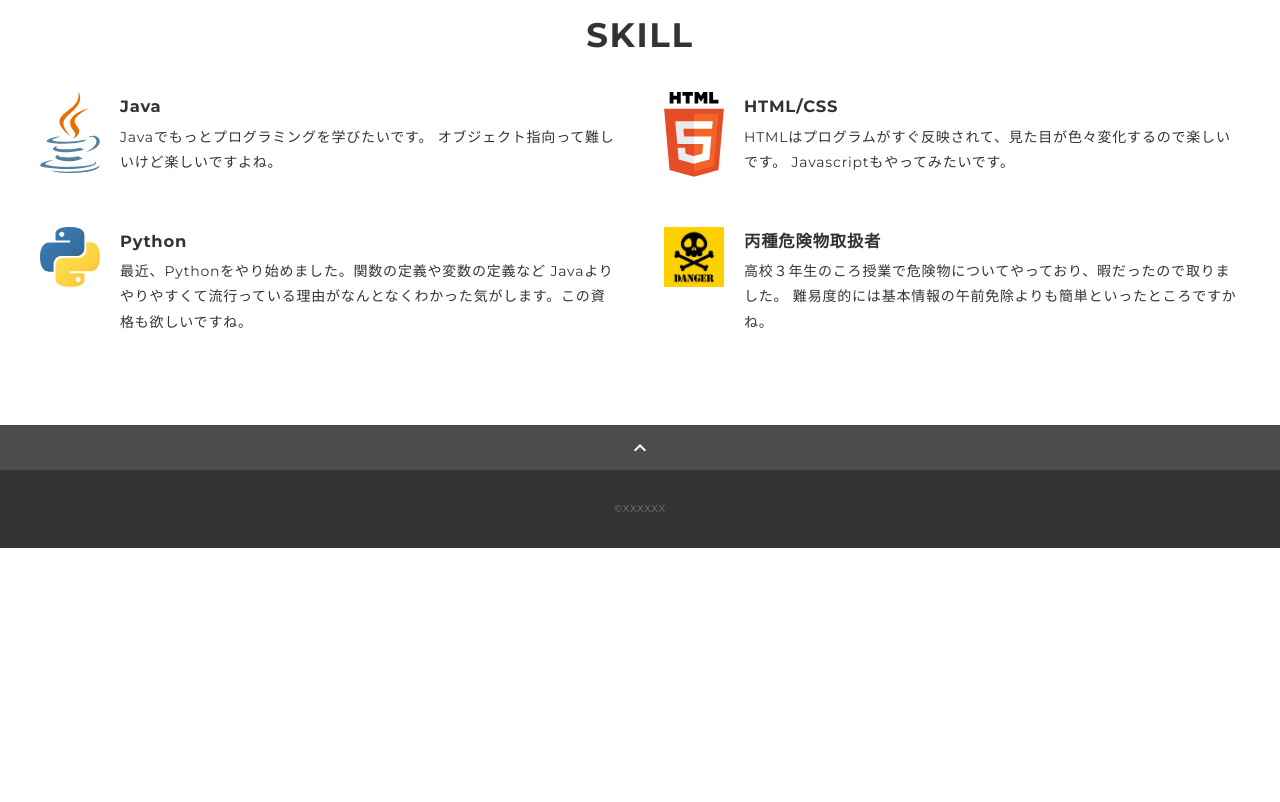
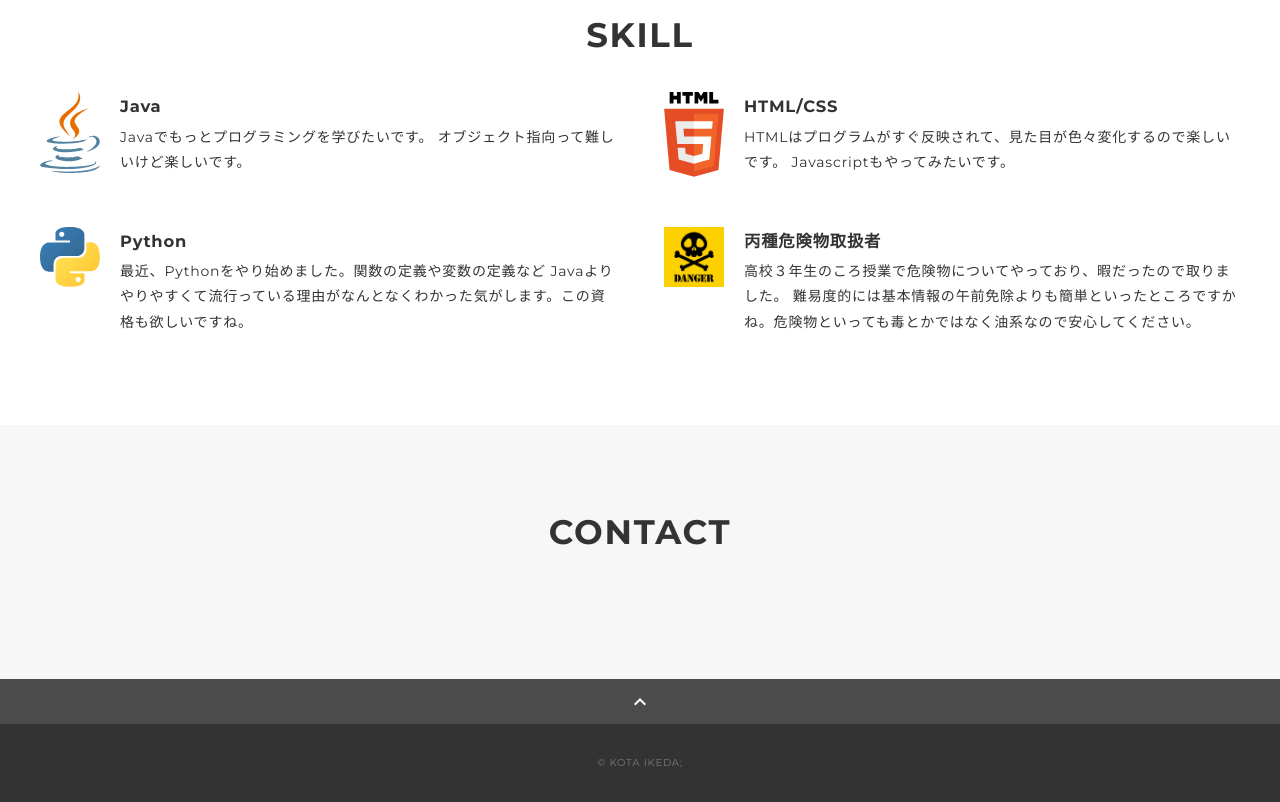
Before and after one commit to kt1013/portfolio, a plain HTML site: page docs/index.html in a window 1280 px wide. Shown: the part 580-1382 px from the top of the page. Before the commit the page ends 1128 px from the top, so only its background shows below. Drawn offline with nearby package versions, Linux system fonts and the light colour scheme.

Commit message:
記事追加

```diff
--- a/docs/css/style.css
+++ b/docs/css/style.css
@@ -44,11 +44,12 @@ li {
   background-color: #f7f7f7;
 }
 
-.inner {
+.inner{
   max-width: 1340px;
   margin: 0 auto;
   padding: 0 40px;
 }
+
 
 .title {
   font-size: 34px;
--- a/docs/index.html
+++ b/docs/index.html
@@ -51,10 +51,9 @@
 						</p>
 						<div class="profile-body">
 							<p>趣味はプロレス観戦、ボディービル鑑賞、筋トレです。
-							主食はプロテインです。アミノ酸も好きです。差し入れ大歓迎です。また、最近は個人的に
-							Pythonに手を付け始めてみました。楽しいですね。
-							AIやIoTが好きで、Alexaを初めて使ったときは「マジかよ声で家電動かせんの？！」
-							と思い感動しました。</p>
+								主食はプロテインです。アミノ酸も好きです。差し入れ大歓迎です。また、最近は個人的に
+								Pythonに手を付け始めてみました。楽しいですね。
+								AIやIoTが好きで、Alexaを初めて使ったときは「マジかよ声で家電動かせんの？！」 と思い感動しました。</p>
 							<p>これからは応用情報、情報処理安全確保支援士、Python認定試験などの資格取得を目標に精進していきたいです。</p>
 						</div>
 					</div>
@@ -72,7 +71,7 @@
 							<div class="skill-body">
 								<h3 class="skill-name">Java</h3>
 								<p class="skill-text">Javaでもっとプログラミングを学びたいです。
-								オブジェクト指向って難しいけど楽しいですよね。</p>
+									オブジェクト指向って難しいけど楽しいです。</p>
 							</div>
 						</div>
 						<div class="skill-item">
@@ -82,7 +81,7 @@
 							<div class="skill-body">
 								<h3 class="skill-name">HTML/CSS</h3>
 								<p class="skill-text">HTMLはプログラムがすぐ反映されて、見た目が色々変化するので楽しいです。
-								Javascriptもやってみたいです。</p>
+									Javascriptもやってみたいです。</p>
 							</div>
 						</div>
 						<div class="skill-item">
@@ -92,7 +91,7 @@
 							<div class="skill-body">
 								<h3 class="skill-name">Python</h3>
 								<p class="skill-text">最近、Pythonをやり始めました。関数の定義や変数の定義など
-								Javaよりやりやすくて流行っている理由がなんとなくわかった気がします。この資格も欲しいですね。</p>
+									Javaよりやりやすくて流行っている理由がなんとなくわかった気がします。この資格も欲しいですね。</p>
 							</div>
 						</div>
 						<div class="skill-item">
@@ -102,10 +101,16 @@
 							<div class="skill-body">
 								<h3 class="skill-name">丙種危険物取扱者</h3>
 								<p class="skill-text">高校３年生のころ授業で危険物についてやっており、暇だったので取りました。
-								難易度的には基本情報の午前免除よりも簡単といったところですかね。</p>
+									難易度的には基本情報の午前免除よりも簡単といったところですかね。危険物といっても毒とかではなく油系なので安心してください。</p>
 							</div>
 						</div>
 					</div>
+				</div>
+			</section>
+			<section class="about section" id="about">
+				<div class="contact">
+					<h2 class="title">CONTACT</h2>
+
 				</div>
 			</section>
 
@@ -114,7 +119,7 @@
 			</div>
 
 			<footer class="footer">
-				<div class="copyright">&copy;XXXXXX</div>
+				<div class="copyright">&copy KOTA IKEDA;</div>
 			</footer>
 		</main>
 	</div>
```
